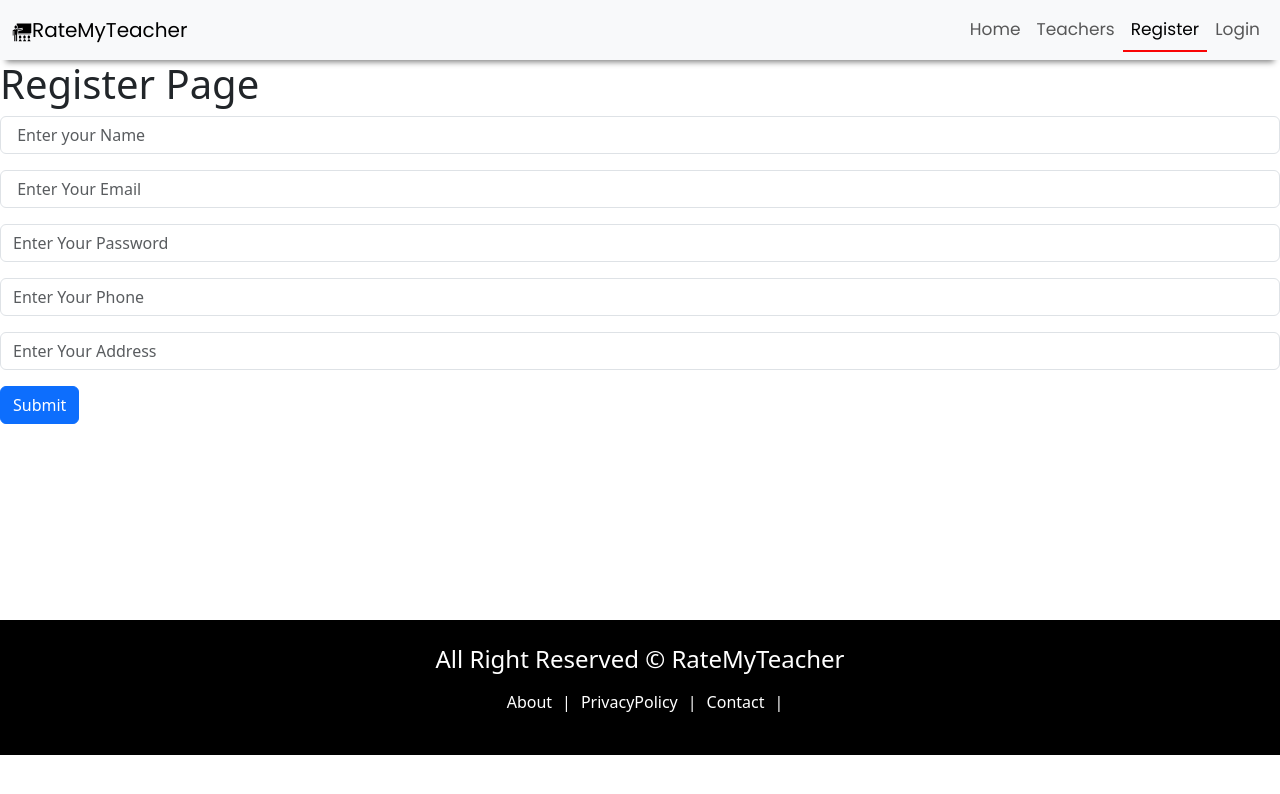
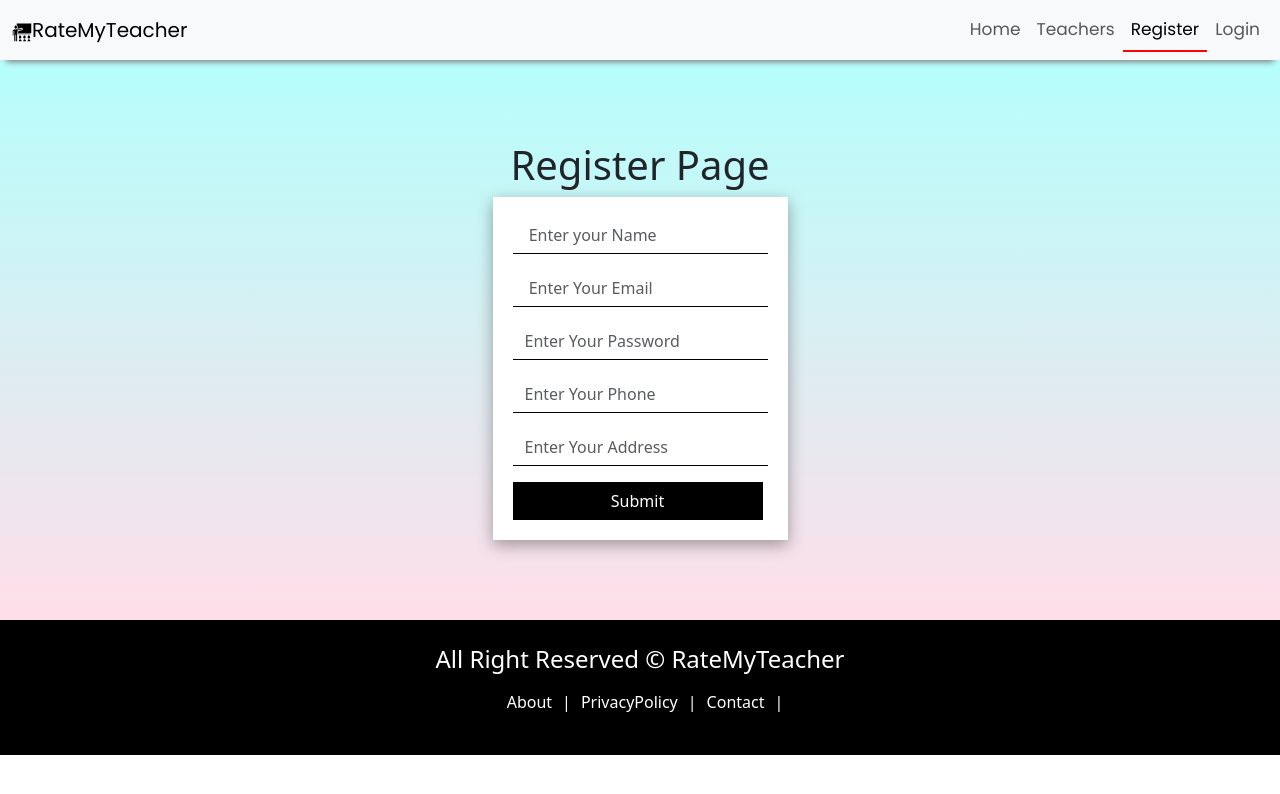
Before and after one commit to sheelaadhikari/RateMyTeacher, a React (Create React App) app in the folder client/: page /register in a window 1280 px wide. Shown: the top 794 px of the page. Built offline with nearby package versions, Linux system fonts and the light colour scheme.

Commit message:
client side

```diff
--- a/client/package.json
+++ b/client/package.json
@@ -1,6 +1,6 @@
 {
   "name": "client",
-  "proxy":"http://localhost:8080",
+  "proxy": "http://localhost:8080",
   "version": "0.1.0",
   "private": true,
   "dependencies": {
@@ -10,6 +10,7 @@
     "axios": "^1.3.5",
     "react": "^18.2.0",
     "react-dom": "^18.2.0",
+    "react-hot-toast": "^2.4.0",
     "react-router-dom": "^6.10.0",
     "react-scripts": "5.0.1",
     "react-toastify": "^9.1.2",
--- a/client/src/index.js
+++ b/client/src/index.js
@@ -1,6 +1,7 @@
 import React from 'react';
 import ReactDOM from 'react-dom/client';
 import './index.css';
+import './styles/AuthStyles.css';
 import App from './App';
 import reportWebVitals from './reportWebVitals';
 import { BrowserRouter } from 'react-router-dom';
--- /dev/null
+++ b/client/src/styles/AuthStyles.css
@@ -0,0 +1,43 @@
+/* register form css */
+.form-container {
+  display: flex;
+  align-items: center;
+  justify-content: center;
+  min-height: 70vh;
+  flex-direction: column;
+  background-color: #ffdee9;
+  background-image: linear-gradient(0deg, #ffdee9 0%, #b5fffc 100%);
+}
+
+.form-container form {
+  box-shadow: rgba(0, 0, 0, 0.35) 0px 5px 15px;
+  padding: 20px;
+  background-color: #fff;
+}
+.form-container form .title {
+  text-align: center;
+  margin-bottom: 15px;
+  font-weight: bold;
+  font-family: "Playfair Display", serif;
+}
+
+.form-container form input {
+  border: none;
+  border-bottom: 1px solid #000;
+  border-radius: 0;
+}
+
+.form-container form button {
+  border: 1px solid #0000;
+  border-radius: 0;
+  background-color: black;
+  color: white;
+  width: 250px;
+}
+
+.form-container form button:hover {
+  border: 1px solid black;
+  border-radius: 0;
+  background: #000000;
+  background: -webkit-linear-gradient(to right, #434343, #000000);
+}
```
Also changed, not shown: 2 other files (tests, documents, lock files or other folders).
